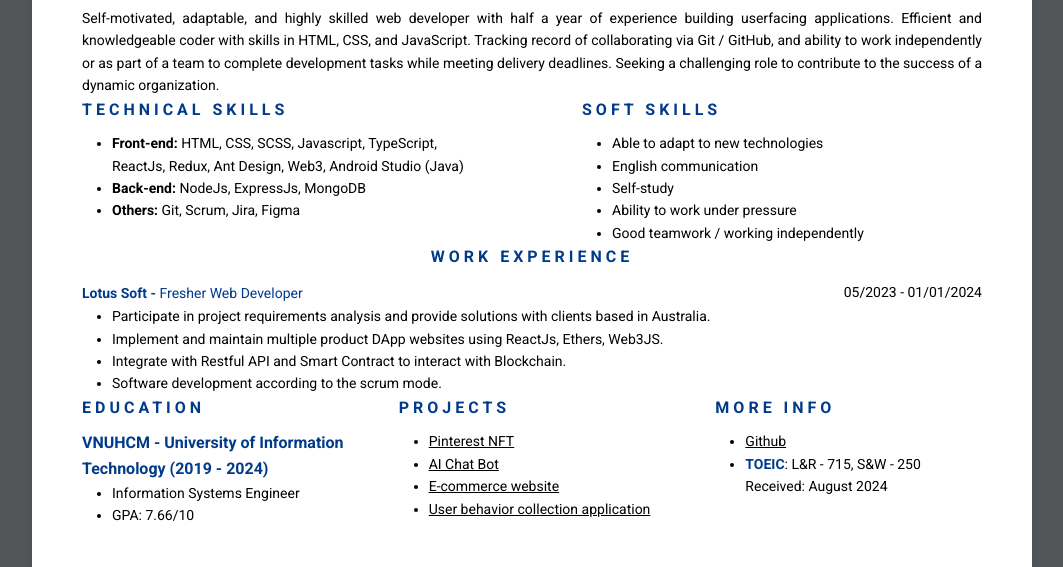
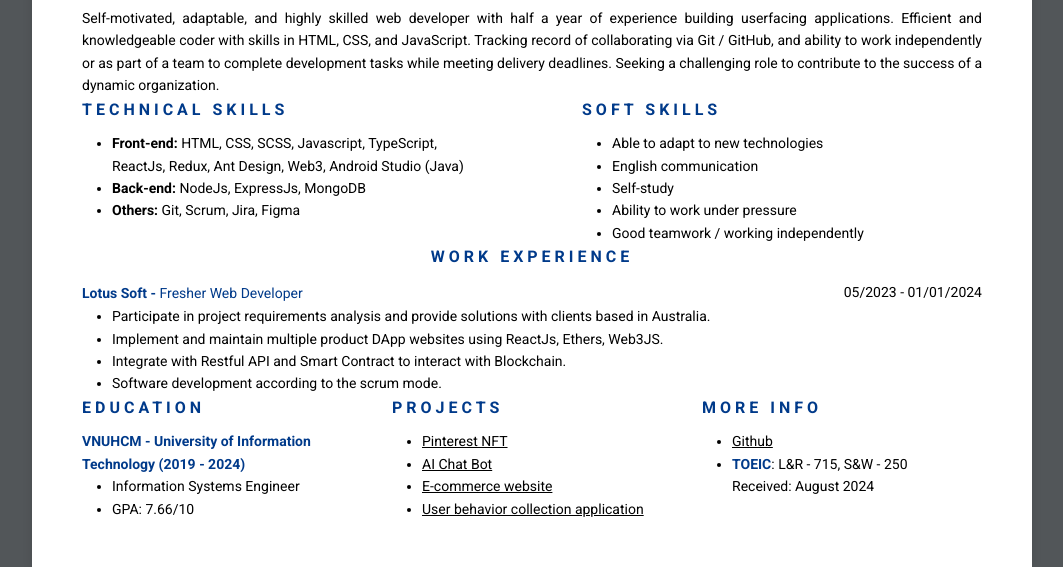
Before and after one commit to tndTool/MyResume, a plain HTML site: page index.html in a window 1280 px wide. Shown: the part 233-800 px from the top of the page, without its empty margins (108-1171 px from the left). Drawn offline with Linux system fonts and the light colour scheme.

Commit message:
feat: complete code

```diff
--- a/css/styles.css
+++ b/css/styles.css
@@ -195,7 +195,7 @@ a:active {
 .cv-footer {
   width: 100%;
 
-  gap: 50px;
+  gap: 30px;
   display: flex;
   align-items: flex-start;
   justify-content: space-between;
@@ -222,7 +222,7 @@ a:active {
 }
 
 .cv-education__item-title {
-  font-size: 16px;
+  font-size: 14px;
   color: #003a8a;
   text-align: start;
 }
```
